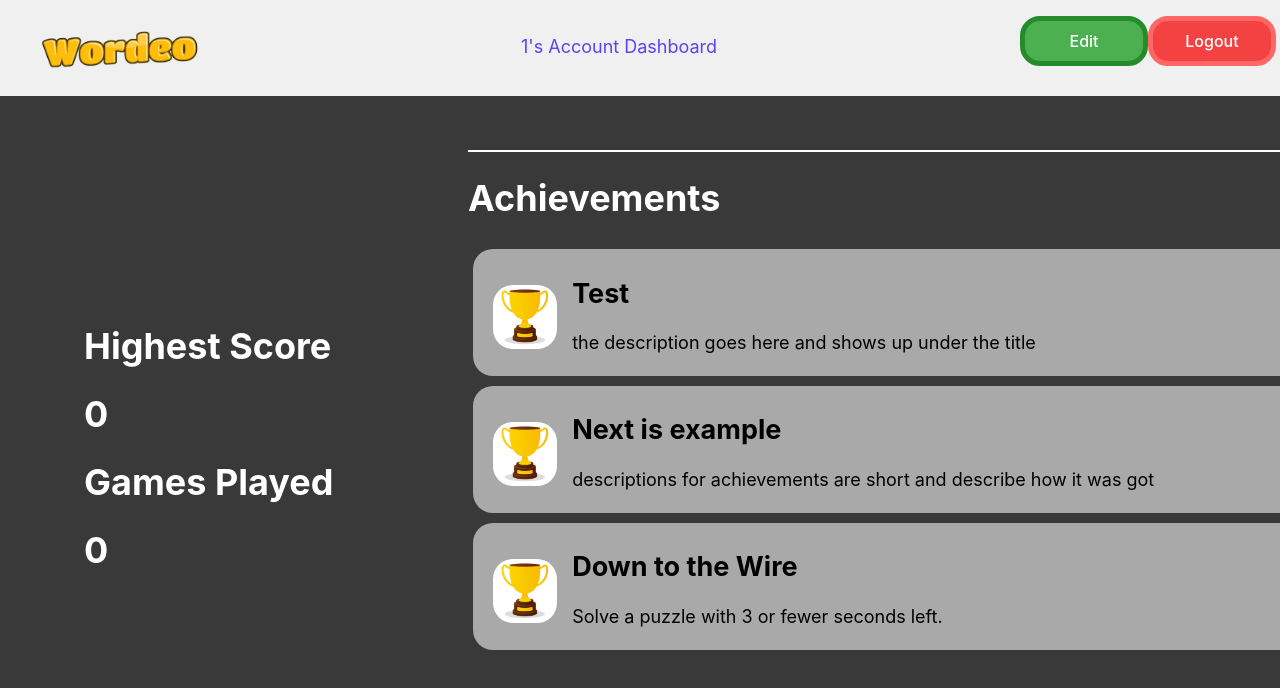
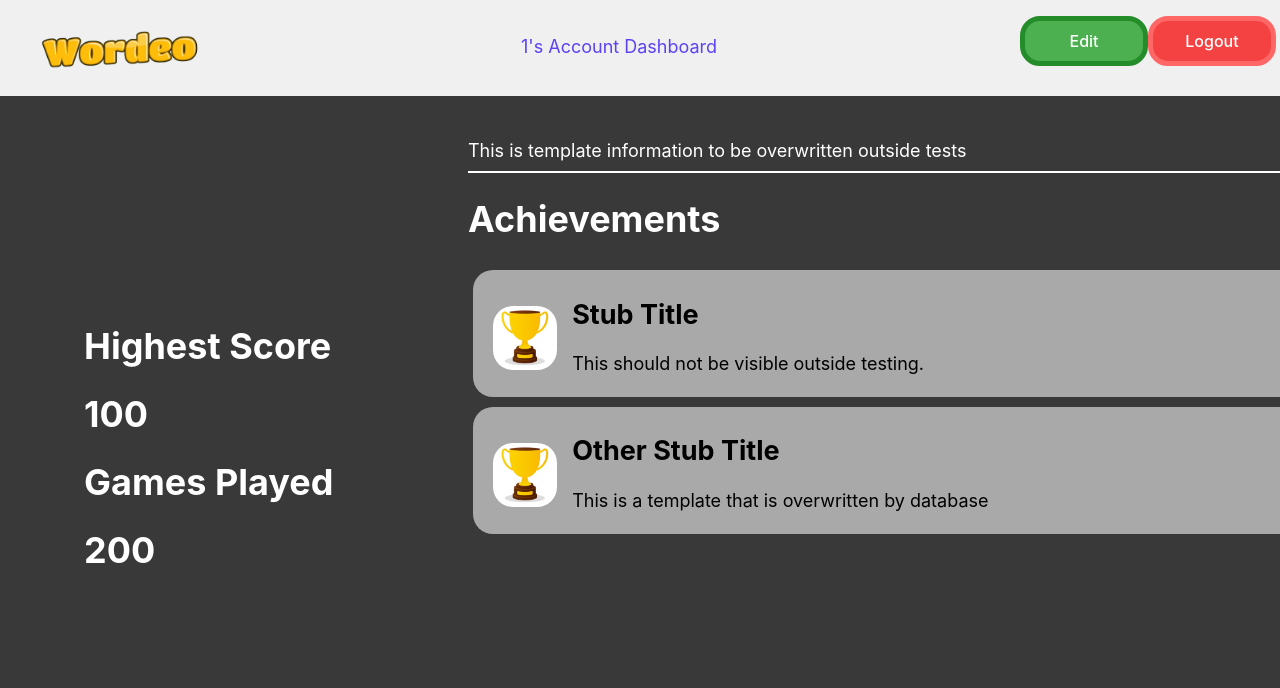
Before and after one commit to hamdielzard/Wordeo, a React (Create React App) app in the folder client/: page /account/1 in a window 1280 px wide. Shown: the top 688 px of the page. Built offline with nearby package versions, Linux system fonts and the light colour scheme.

Commit message:
add account page test, add favicon

```diff
--- a/client/src/Pages/Account.js
+++ b/client/src/Pages/Account.js
@@ -3,7 +3,7 @@
 //currently any name can be given via localhost:300/account/username-go-here
 //but later will reroute to sign in page if no login cookie (which is got after sign in confirms valid user with backend)
 
-import React from 'react'
+import React, { useEffect } from 'react'
 import { useState,useLayoutEffect } from 'react';
 import { useParams, Navigate } from 'react-router-dom'
 //styles
@@ -21,24 +21,56 @@ const AccountPage = () =>
     const [canLogin,setCanLogin] = useState(true);
     const [editing,setEditing] = useState(false);
     const [wantDelete,setDelete] = useState(false);
-    var highscore = 0;
-    var played = 0;
-    var [description,setDescription] = useState('');
+
+    //stub data
+    const [userData,setUserData] = useState({
+        username:user,
+        highscore:100,
+        games:200,
+        description:'This is template information to be overwritten outside tests',
+        achievements:[
+            {
+                    title:"Stub Title",
+                    desc:"This should not be visible outside testing."
+            },
+            {
+                    title:"Other Stub Title",
+                    desc:"This is a template that is overwritten by database"
+            }
+        ]
+    })
 
     useLayoutEffect(()=>{
         document.body.style.backgroundColor = "#393939";
     })
 
-    //backend call to get account information (if has cookie, otherwise reroute to signin)
-    function checkLogin()
+    useEffect(()=>{
+        //if not test mode check cookie
+        if((process.env.JEST_WORKER_ID === undefined || process.env.NODE_ENV !== 'test'))
+        {
+            //check for cookie to set canLogin (stub for now)
+            setCanLogin(true);
+
+            if(canLogin)
+            {
+                //logged in, so get auth from backend to update the data template
+            }
+        }
+    },[])
+
+    //login check with backend is skipped if in test mode
+    //  (test renders with the template info)
+    if(canLogin || (!(process.env.JEST_WORKER_ID === undefined || process.env.NODE_ENV !== 'test')))
     {
-        //canLogin to be set by cookie here
-
-        if(canLogin)
-            //logged in, so get auth from backend then give to page function
-            return page()
-        else
-            //if not logged in auto-redirect to sign in
+        return(
+        <div>
+            {page()}
+        </div>
+        )
+    }
+    else
+    {
+            //if not logged in or testing auto-redirect to sign in
             return <Navigate to='/account/signin'/>
     }
 
@@ -53,7 +85,15 @@ const AccountPage = () =>
         try
         {
             let desc = document.getElementById('descInput').value;
-            setDescription(desc)
+            setUserData(
+                {
+                    username:userData.username,
+                    highscore:userData.highscore,
+                    games:userData.games,
+                    description:desc,
+                    achievements:userData.achievements
+                }
+            )
 
             setEditing(!editing);
         }
@@ -114,14 +154,14 @@ const AccountPage = () =>
                 <div>
                     <div className='accountColoumn' style={{display:'inline-block',position:'absolute',top:'35%',left:'0%',right:'30%'}}>
                         <h1 color='#FCFCFC'>Highest Score</h1>
-                        <h1 id='highscore'>{highscore}</h1>
+                        <h1 id='highscore'>{userData.highscore}</h1>
 
                         <h1>Games Played</h1>
-                        <h1 id='played'>{played}</h1>
+                        <h1 id='played'>{userData.games}</h1>
                     </div>
                     <div className='accountColoumn' style={{display:'inline-block', position:'absolute',top:'15%',left:'30%'}}>
                         <div id='desc' style={{marginBtoom:10,wordWrap:'break-word',maxWidth:'960px'}}>
-                            {description}
+                            {userData.description}
                         </div>
                         <div style={{background:'white',minWidth:'960px'}} className='dividerH'/>
                         <h1>Achievements</h1>
@@ -137,7 +177,7 @@ const AccountPage = () =>
                         <h1>Edit Profile</h1>
                         <div style={{background:'white'}} className='dividerH'/>
                         <h2>Description</h2>
-                        <textarea id='descInput' defaultValue={description} className='editDescBox' rows='6'></textarea>
+                        <textarea id='descInput' defaultValue={userData.description} className='editDescBox' rows='6'></textarea>
                     </div>
                 </div>
             )
@@ -194,23 +234,20 @@ const AccountPage = () =>
 
     function getAchievements()
     {
-        //get the elements from the account
-
-        //stub return
-        return(
-            <div style={{maxWidth:'10px'}}>
-                <Achievement name='Test' description='the description goes here and shows up under the title'/>
-                <Achievement name='Next is example' description='descriptions for achievements are short and describe how it was got'/>
-                <Achievement name='Down to the Wire' description='Solve a puzzle with 3 or fewer seconds left.'/>
-            </div>
-        )
+        if(userData.achievements.length>0)
+            return(
+                userData.achievements.map(({title,desc})=>{
+                return (
+                    <Achievement name={title} description={desc}/>
+                )})
+            )
+        else
+            return(
+                <h2 style={{color:"white"}}>
+                    No achievements yet.
+                </h2>
+            )
     }
-
-    return(
-        <div>
-            {checkLogin()}
-        </div>
-    )
 }
 
 export default AccountPage
```
Also changed, not shown: 2 other files (tests, documents, lock files or other folders).
